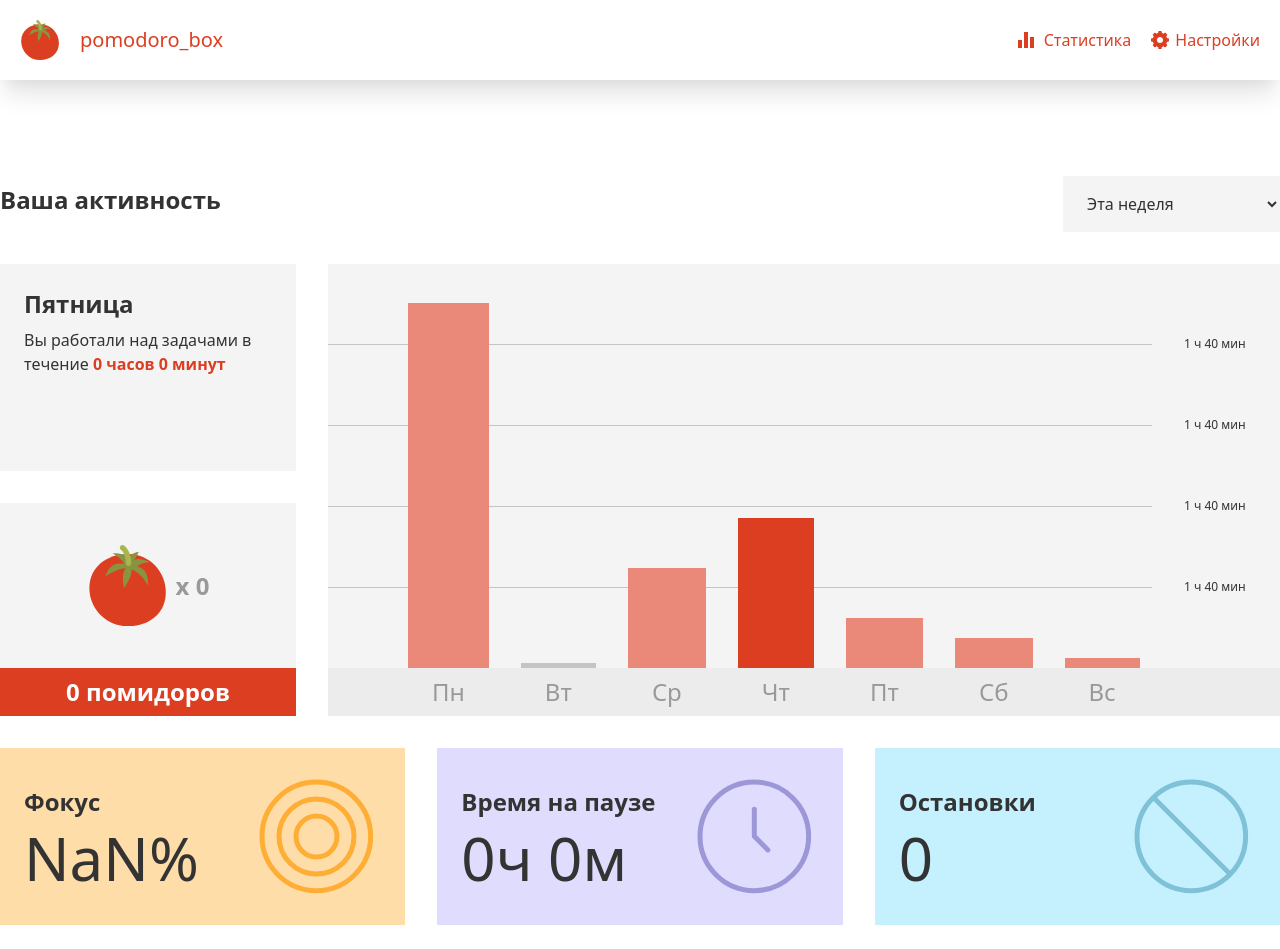
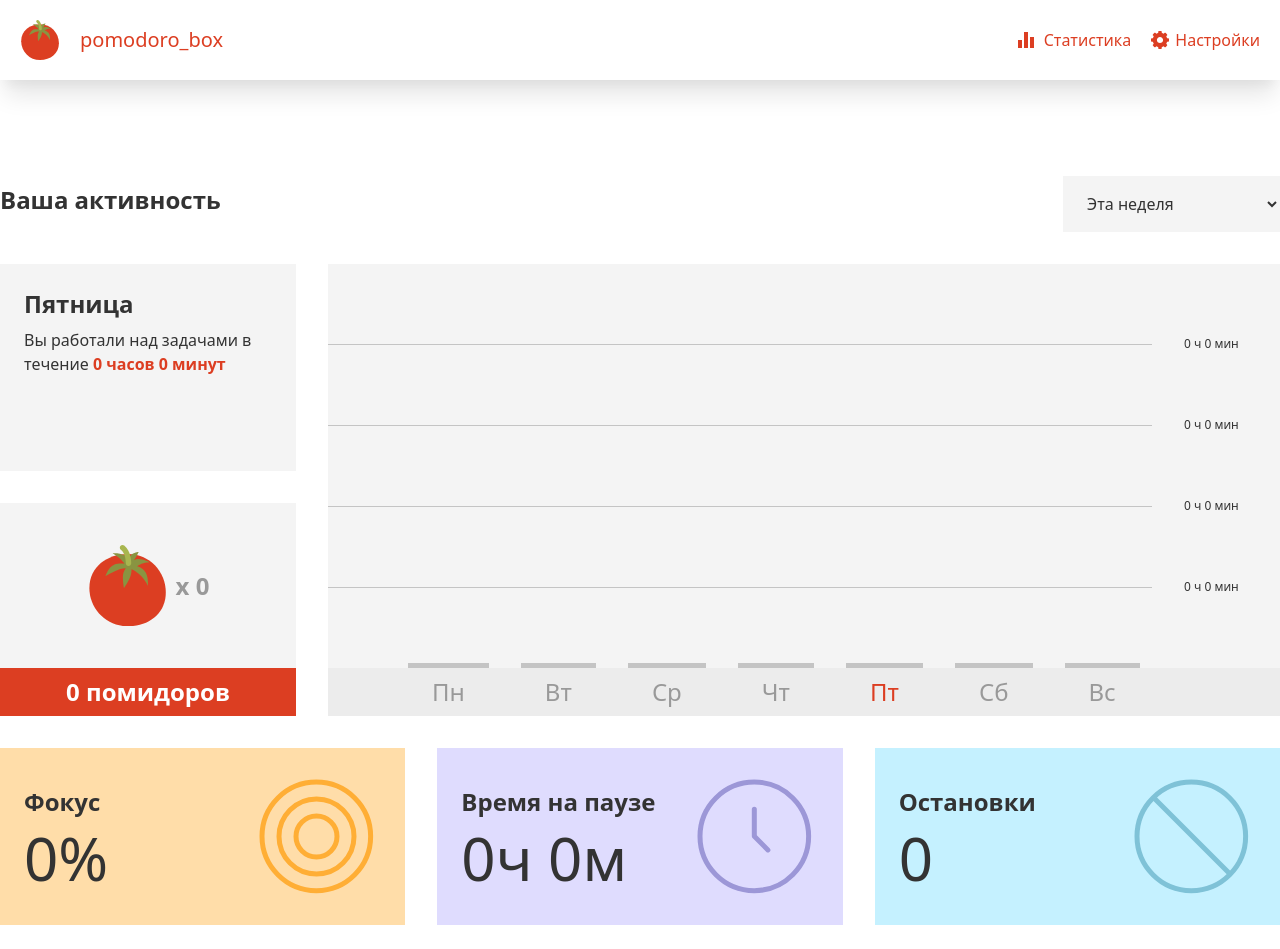
Before and after one commit to Ant1p0w/pomodoro_box, a React (Create React App) app: page /stat in a window 1280 px wide. Built offline with nearby package versions, Linux system fonts and the light colour scheme.

Commit message:
update stat chart

```diff
--- a/src/components/StatContainer/StatChart/StatChart.tsx
+++ b/src/components/StatContainer/StatChart/StatChart.tsx
@@ -1,74 +1,93 @@
-import React from 'react';
+import React, {useEffect} from 'react';
+import moment from "moment";
+import {useAppSelector} from "../../../hooks";
 
 type StatChartProps = {
     selectedDate: string,
     changeSelectedDate: (selectedDate: string) => void
 }
 
+type weekDay = {
+    date: string,
+    name: string,
+    active: boolean,
+    workSec: number
+}
+
+let weekdays: weekDay[] = [];
+let maxWorkSec = 0
+
 export function StatChart({selectedDate, changeSelectedDate}: StatChartProps) {
-    const weekdays = [
-        {
-            name: 'Пн',
-            active: false,
-            height: 365,
-        },
-        {
-            name: 'Вт',
-            active: false,
-            height: 0,
-        },
-        {
-            name: 'Ср',
-            active: false,
-            height: 100,
-        },
-        {
-            name: 'Чт',
-            active: true,
-            height: 150,
-        },
-        {
-            name: 'Пт',
-            active: false,
-            height: 50,
-        },
-        {
-            name: 'Сб',
-            active: false,
-            height: 30,
-        },
-        {
-            name: 'Вс',
-            active: false,
-            height: 10,
-        },
-    ];
+    const statItems = useAppSelector(state => state.stat.items);
+
+    useEffect(() => {
+        weekdays = [];
+
+        for (let dayNumber = 0; dayNumber < 7; dayNumber++) {
+            let weekDayDate = moment().weekday(dayNumber).format('YYYY-MM-DD');
+            let weekDayName = moment().weekday(dayNumber).format('ddd');
+            let workSec = 0;
+
+            //Ищем день в статистике по дате
+            let foundStatItem = statItems.find(item => item.date === weekDayDate);
+
+            if (foundStatItem) {
+                workSec = foundStatItem.work_sec;
+            }
+
+            weekdays.push({
+                date: weekDayDate,
+                name: weekDayName,
+                active: selectedDate === weekDayDate,
+                workSec: workSec
+            })
+        }
+
+        //Высчитываем максимальное время работы
+        maxWorkSec = weekdays.reduce((prev, current) => prev > current.workSec ? prev : current.workSec, 0);
+
+    }, [selectedDate]);
+
+
+    function secToTime(sec: number) {
+        let hour = Math.floor(sec / 60);
+        let min = Math.round(sec % 60);
+
+        return `${hour} ч ${min} мин`;
+    }
+
+    function calcHeight(sec: number, maxSec: number) {
+        let maxHeight = 365;
+        let height = maxHeight / maxSec * sec;
+
+        return height > 0 ? height : 5;
+    }
 
     return (
         <div className={'col-span-3 row-span-3 bg-gray-100'}>
             <div className={'pt-20 mr-32'}>
                 <div className={'relative mb-20 bg-gray-400 h-px'}>
                     <div
-                        className={'absolute left-full whitespace-nowrap transform -translate-y-2/4 pl-8 text-xs text-gray-500'}>1
-                        ч 40 мин
+                        className={'absolute left-full whitespace-nowrap transform -translate-y-2/4 pl-8 text-xs text-gray-500'}>
+                        {secToTime(maxWorkSec)}
                     </div>
                 </div>
                 <div className={'relative mb-20 bg-gray-400 h-px'}>
                     <div
-                        className={'absolute left-full whitespace-nowrap transform -translate-y-2/4 pl-8 text-xs text-gray-500'}>1
-                        ч 40 мин
+                        className={'absolute left-full whitespace-nowrap transform -translate-y-2/4 pl-8 text-xs text-gray-500'}>
+                        {secToTime(maxWorkSec / 4 * 3)}
                     </div>
                 </div>
                 <div className={'relative mb-20 bg-gray-400 h-px'}>
                     <div
-                        className={'absolute left-full whitespace-nowrap transform -translate-y-2/4 pl-8 text-xs text-gray-500'}>1
-                        ч 40 мин
+                        className={'absolute left-full whitespace-nowrap transform -translate-y-2/4 pl-8 text-xs text-gray-500'}>
+                        {secToTime(maxWorkSec / 4 * 2)}
                     </div>
                 </div>
                 <div className={'relative mb-20 bg-gray-400 h-px'}>
                     <div
-                        className={'absolute left-full whitespace-nowrap transform -translate-y-2/4 pl-8 text-xs text-gray-500'}>1
-                        ч 40 мин
+                        className={'absolute left-full whitespace-nowrap transform -translate-y-2/4 pl-8 text-xs text-gray-500'}>
+                        {secToTime(maxWorkSec / 4)}
                     </div>
                 </div>
             </div>
@@ -76,20 +95,16 @@ export function StatChart({selectedDate, changeSelectedDate}: StatChartProps) {
                 {weekdays.map(item => {
                     let className = 'absolute w-full bottom-full mb-2 left-0';
 
-                    if(item.active){
-                        className += item.height ? ' bg-red-500' : ' bg-gray-500';
-                    }else{
-                        className += item.height ? ' bg-red-300 cursor-pointer' : ' bg-gray-400';
+                    if (item.active) {
+                        className += calcHeight(item.workSec, maxWorkSec) > 5 ? ' bg-red-500' : ' bg-gray-400';
+                    } else {
+                        className += calcHeight(item.workSec, maxWorkSec) > 5 ? ' bg-red-300' : ' bg-gray-400';
                     }
 
-                    if(item.height === 0){
-                        item.height = 5;
-                    }
                     return (
-                        <div className={'relative px-6 mx-4'}>
-                            {item.name}
-                            <div className={className}
-                                 style={{height: item.height + 'px'}}></div>
+                        <div onClick={() => {changeSelectedDate(item.date)}} className={'relative px-6 mx-4 cursor-pointer'}>
+                            <span className={item.active ? 'capitalize text-red-500' : 'capitalize'}>{item.name}</span>
+                            <div className={className} style={{height: calcHeight(item.workSec, maxWorkSec) + 'px'}}/>
                         </div>
                     )
                 })}
--- a/src/components/StatContainer/StatContainer.tsx
+++ b/src/components/StatContainer/StatContainer.tsx
@@ -18,6 +18,12 @@ const emptyStatDay: TStatItem = {
     stop_cnt: 0,
     work_sec: 0,
     pause_sec: 0,
+}
+
+export enum ChartMode {
+    CurrentWeek = 'Эта неделя',
+    LastWeek = 'Прошедшая неделя',
+    TwoWeeksAgo = '2 недели назад',
 }
 
 export function StatContainer() {
--- a/src/components/StatContainer/StatFocus/StatFocus.tsx
+++ b/src/components/StatContainer/StatFocus/StatFocus.tsx
@@ -6,7 +6,11 @@ type StatFocusProps = {
 }
 
 export function StatFocus({pauseSec, workInSec}: StatFocusProps) {
-    const focus = Math.floor(100 - (100 / workInSec * pauseSec));
+    let focus = Math.floor(100 - (100 / workInSec * pauseSec));
+
+    if(focus < 0 || isNaN(focus)){
+        focus = 0;
+    }
     return (
         <div className={'bg-yellow-200 p-6 flex items-center justify-between'}>
             <div>
```
